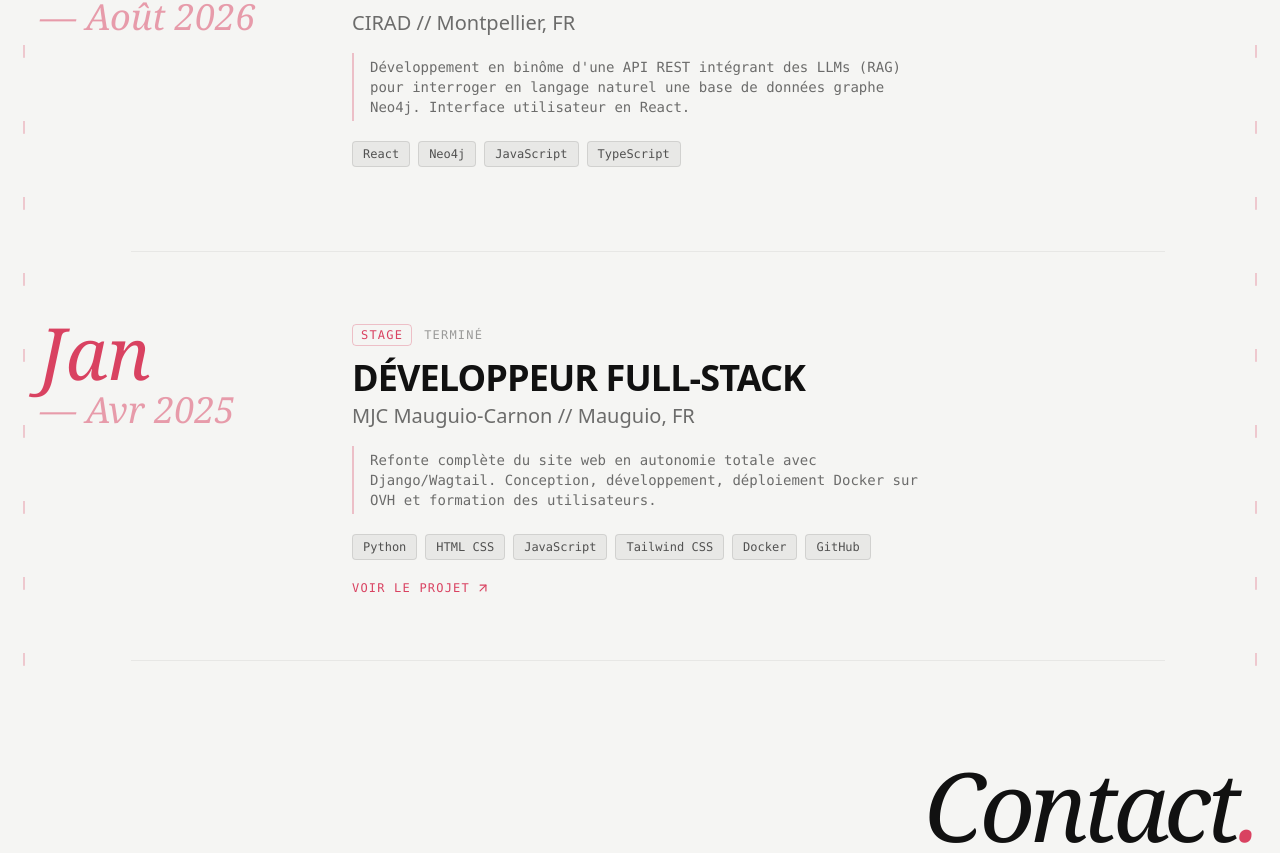
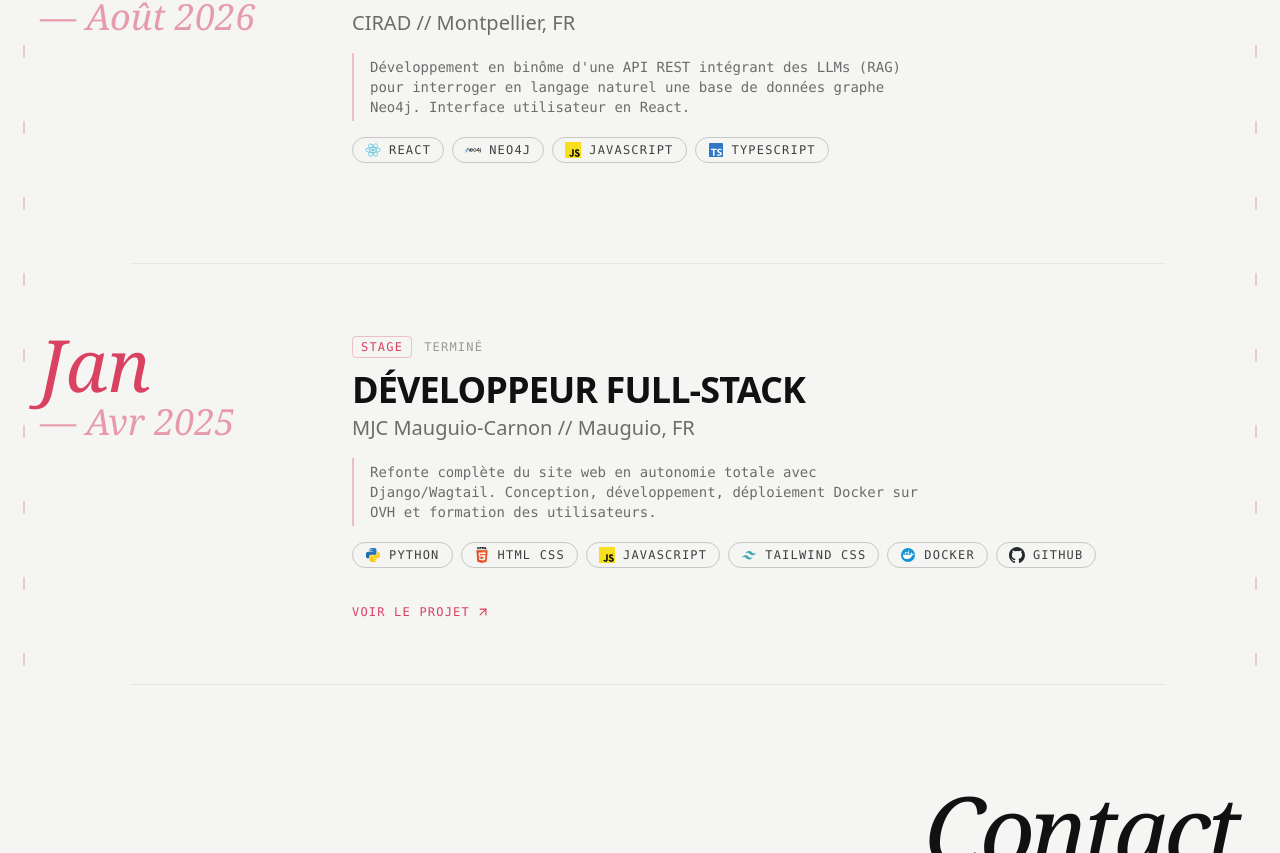
Before and after one commit to theodoredeboisseson/theodoredeboisseson.github.io, a Next.js app: page / in a window 1280 px wide. Shown: the part 4225-5078 px from the top of the page. Built offline with nearby package versions, Linux system fonts and the light colour scheme; a web font is replaced by a local one.

Commit message:
feat(experience): Integrate TechBadge component for skills display and adjust layout

```diff
--- a/app/components/sections/ExperienceSection.tsx
+++ b/app/components/sections/ExperienceSection.tsx
@@ -4,6 +4,7 @@ import { motion } from 'framer-motion';
 import Link from 'next/link';
 import { ArrowUpRight } from 'lucide-react';
 import MovementLine from '../ui/MovementLine';
+import TechBadge from '../ui/TechBadge';
 import { ExperienceSectionProps } from '../../Interfaces';
 
 export default function ExperienceSection({ experiences, skills, projects }: ExperienceSectionProps) {
@@ -90,21 +91,19 @@ export default function ExperienceSection({ experiences, skills, projects }: Exp
                                         </p>
 
                                         {/* Description */}
-                                        <p className="font-mono text-sm opacity-60 max-w-xl border-l-2 border-primary/50 pl-4 py-1 mb-5">
+                                        <p className="font-mono text-sm opacity-60 max-w-xl border-l-2 border-primary/50 pl-4 py-1 mb-2">
                                             {item.description}
                                         </p>
 
                                         {/* Skills pills */}
                                         {resolvedSkills.length > 0 && (
-                                            <div className="flex flex-wrap gap-2 mb-5">
-                                                {resolvedSkills.map((skill) => skill && (
-                                                    <span
-                                                        key={skill.id}
-                                                        className="font-mono text-xs bg-foreground/5 border border-foreground/10 px-2.5 py-1 rounded-sm text-foreground/70"
-                                                    >
-                                                        {skill.name}
-                                                    </span>
-                                                ))}
+                                            <div className="mb-5 -mt-2">
+                                                <TechBadge
+                                                    badges={(resolvedSkills as import('../../Interfaces').Skill[]).map(skill => ({
+                                                        label: skill.name,
+                                                        icon: skill.icon
+                                                    }))}
+                                                />
                                             </div>
                                         )}
 
--- a/data/skills.json
+++ b/data/skills.json
@@ -189,6 +189,6 @@
         "category": "Tech",
         "icon": "neo4j.svg",
         "comfortLevel": 30,
-        "description": "Base de données orientée graphe. Requêtes Cypher et intégration avec des LLMs (RAG) pour l'interrogation en langage naturel."
+        "description": "Base de données orientée graphe. J'ai appris en également en utilisant des requêtes Cypher."
     }
 ]
--- a/next.config.mjs
+++ b/next.config.mjs
@@ -3,6 +3,7 @@ const nextConfig = {
     output: 'export',
     images: {
         unoptimized: true,
+        qualities: [75, 100],
     },
 };
 
```
Also changed, not shown: app/projects/[slug]/page.tsx (+5 -7 lines).
